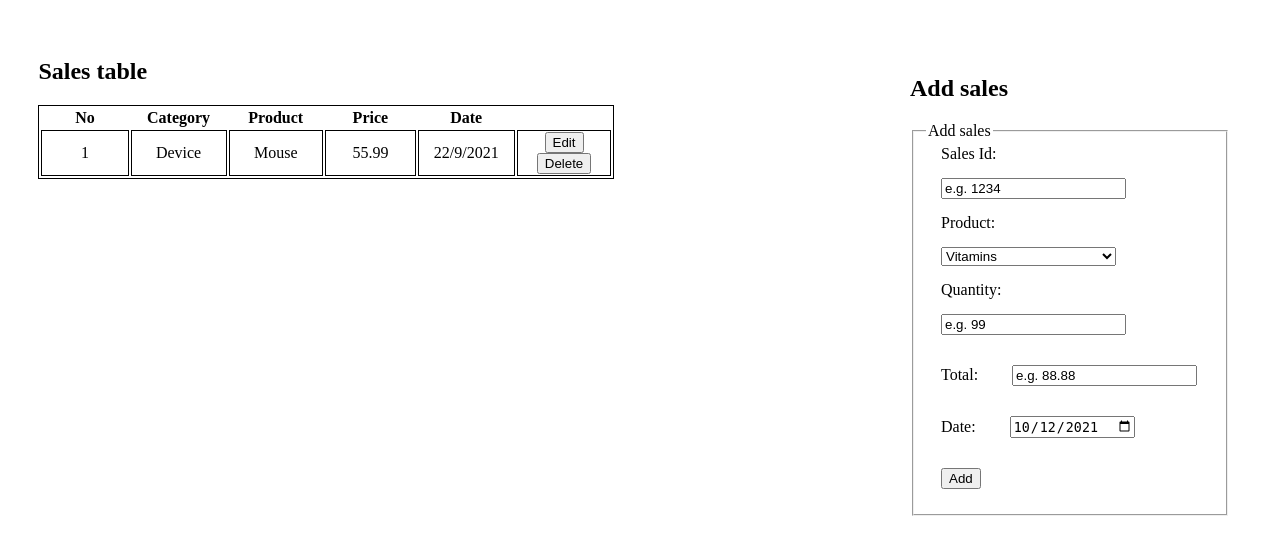
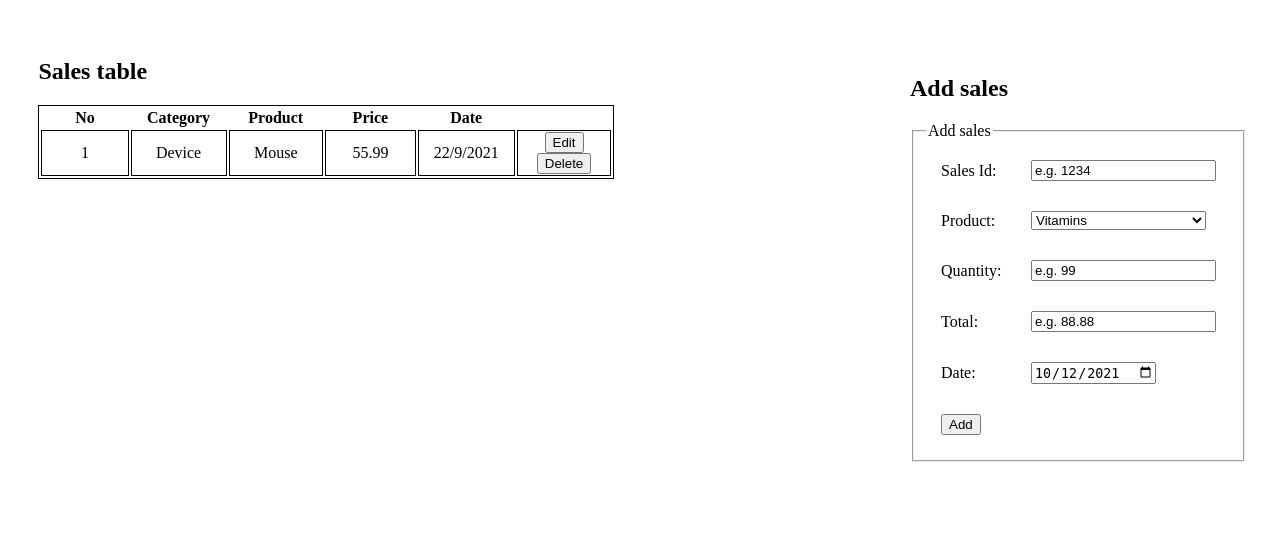
Before and after one commit to Jun-Wee/Sales-Reporting-and-Prediction-System, a PHP site: page /Project/edit.php in a window 1280 px wide. Shown: the part 48-603 px from the top of the page. Run offline with PHP 8.4, Linux system fonts and the light colour scheme.

Commit message:
Update style.css

```diff
--- a/Project/style/style.css
+++ b/Project/style/style.css
@@ -46,6 +46,12 @@ aside{
   margin-right: 50px;
 }
 
-label,input,select{
-  margin: 15px;
+form div{
+  display: flex;
+  align-items: center;
+  padding: 15px;
 }
+
+label{
+  width: 90px;
+}
```
